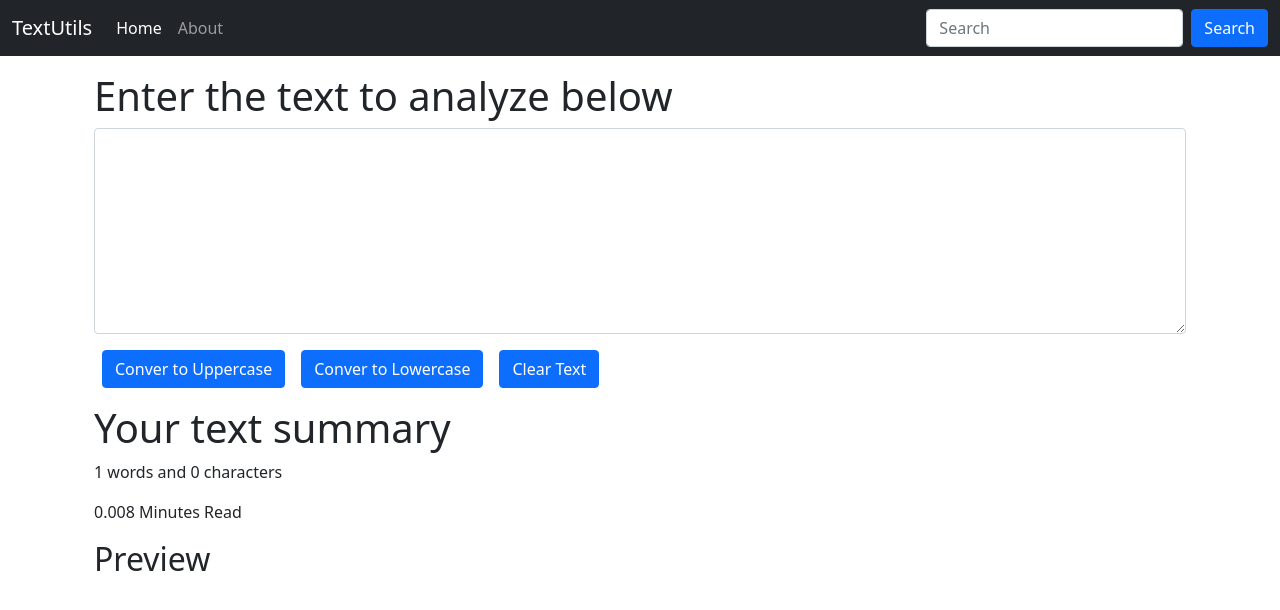
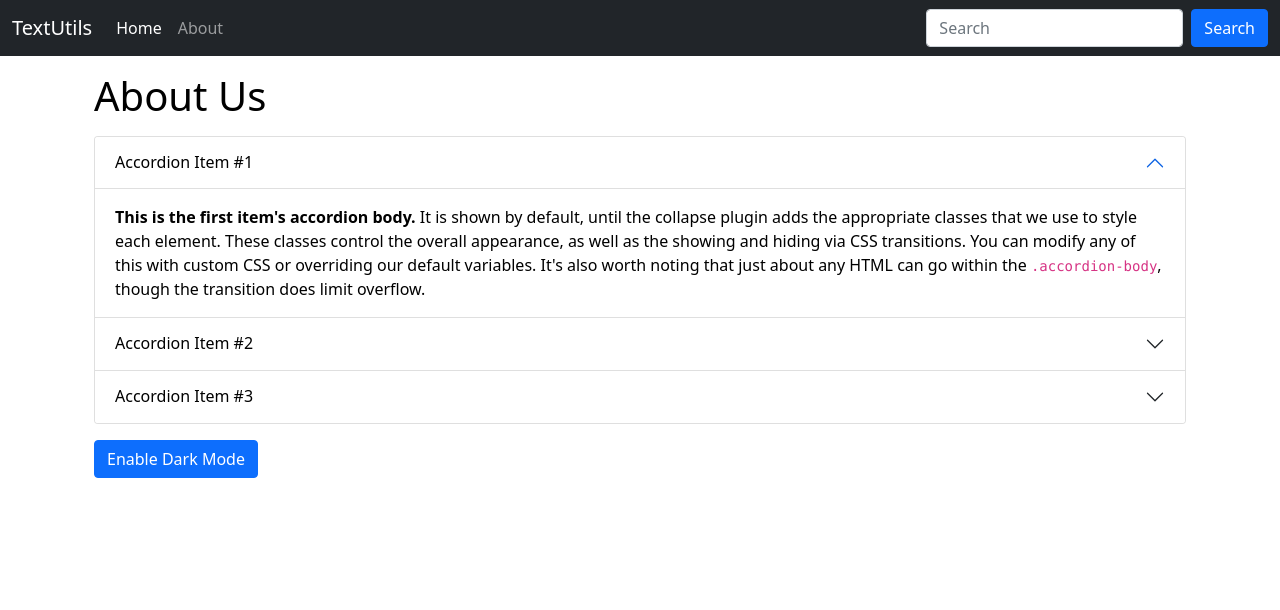
Before and after one commit to Shahbaz-1696/TextUtils-React, a React (Create React App) app: page / in a window 1280 px wide. Shown: the top 610 px of the page. Built offline with nearby package versions, Linux system fonts and the light colour scheme.

Commit message:
Added About.js file

```diff
--- a/src/App.js
+++ b/src/App.js
@@ -1,6 +1,7 @@
 import "./App.css";
+import About from "./components/About";
 import Navbar from "./components/Navbar";
-import TextForm from "./components/TextForm";
+// import TextForm from "./components/TextForm";
 
   function App() {
     return (
@@ -9,7 +10,8 @@
         {/* <Navbar /> */}
         <Navbar title="TextUtils" />
         <div className="container my-3">
-      <TextForm heading="Enter the text to analyze below" />
+        {/* <TextForm heading="Enter the text to analyze below" /> */}
+        <About />
         </div>
 
       </>
--- /dev/null
+++ b/src/components/About.js
@@ -0,0 +1,134 @@
+import React, {useState} from "react";
+
+export default function About() {
+   const [myStyle, setMyStyle] = useState({
+    color: 'black',
+    backgroundColor: 'white'
+   });
+
+   const [btnText, setBtnText] = useState("Enable Dark Mode");
+
+   const toggleStyle = () => {
+    if(myStyle.color === 'black'){
+        setMyStyle ({
+            color: 'white',
+    backgroundColor: 'black',
+    border: '1px solid white'
+        })
+        setBtnText("Enable Light Mode");
+    } else{
+        setMyStyle ({
+            color: 'black',
+    backgroundColor: 'white'
+        })
+        setBtnText("Enable Dark Mode");
+    }
+   }
+
+  return (
+    <div className="container" style={myStyle}>
+      <h1 className="my-3">About Us</h1>
+      <div className="accordion" id="accordionExample">
+        <div className="accordion-item">
+          <h2 className="accordion-header" id="headingOne">
+            <button
+              className="accordion-button"
+              type="button"
+              data-bs-toggle="collapse"
+              data-bs-target="#collapseOne"
+              aria-expanded="true"
+              aria-controls="collapseOne"
+              style={myStyle}
+            >
+              Accordion Item #1
+            </button>
+          </h2>
+          <div
+            id="collapseOne"
+            className="accordion-collapse collapse show"
+            aria-labelledby="headingOne"
+            data-bs-parent="#accordionExample"
+          >
+            <div className="accordion-body" style={myStyle}>
+              <strong>This is the first item's accordion body.</strong> It is
+              shown by default, until the collapse plugin adds the appropriate
+              classes that we use to style each element. These classes control
+              the overall appearance, as well as the showing and hiding via CSS
+              transitions. You can modify any of this with custom CSS or
+              overriding our default variables. It's also worth noting that just
+              about any HTML can go within the <code>.accordion-body</code>,
+              though the transition does limit overflow.
+            </div>
+          </div>
+        </div>
+        <div className="accordion-item">
+          <h2 className="accordion-header" id="headingTwo">
+            <button
+              className="accordion-button collapsed"
+              type="button"
+              data-bs-toggle="collapse"
+              data-bs-target="#collapseTwo"
+              aria-expanded="false"
+              aria-controls="collapseTwo"
+              style={myStyle}
+            >
+              Accordion Item #2
+            </button>
+          </h2>
+          <div
+            id="collapseTwo"
+            className="accordion-collapse collapse"
+            aria-labelledby="headingTwo"
+            data-bs-parent="#accordionExample"
+          >
+            <div className="accordion-body" style={myStyle}>
+              <strong>This is the second item's accordion body.</strong> It is
+              hidden by default, until the collapse plugin adds the appropriate
+              classes that we use to style each element. These classes control
+              the overall appearance, as well as the showing and hiding via CSS
+              transitions. You can modify any of this with custom CSS or
+              overriding our default variables. It's also worth noting that just
+              about any HTML can go within the <code>.accordion-body</code>,
+              though the transition does limit overflow.
+            </div>
+          </div>
+        </div>
+        <div className="accordion-item">
+          <h2 className="accordion-header" id="headingThree">
+            <button
+              className="accordion-button collapsed"
+              type="button"
+              data-bs-toggle="collapse"
+              data-bs-target="#collapseThree"
+              aria-expanded="false"
+              aria-controls="collapseThree"
+              style={myStyle}
+            >
+              Accordion Item #3
+            </button>
+          </h2>
+          <div
+            id="collapseThree"
+            className="accordion-collapse collapse"
+            aria-labelledby="headingThree"
+            data-bs-parent="#accordionExample"
+          >
+            <div className="accordion-body" style={myStyle}>
+              <strong>This is the third item's accordion body.</strong> It is
+              hidden by default, until the collapse plugin adds the appropriate
+              classes that we use to style each element. These classes control
+              the overall appearance, as well as the showing and hiding via CSS
+              transitions. You can modify any of this with custom CSS or
+              overriding our default variables. It's also worth noting that just
+              about any HTML can go within the <code>.accordion-body</code>,
+              though the transition does limit overflow.
+            </div>
+          </div>
+        </div>
+      </div>
+      <div className="my-3">
+      <button type="button" className="btn btn-primary" onClick={toggleStyle}>{btnText}</button>
+      </div>
+    </div>
+  );
+}
```
Lines whose indentation alone changed are shown as unchanged.
